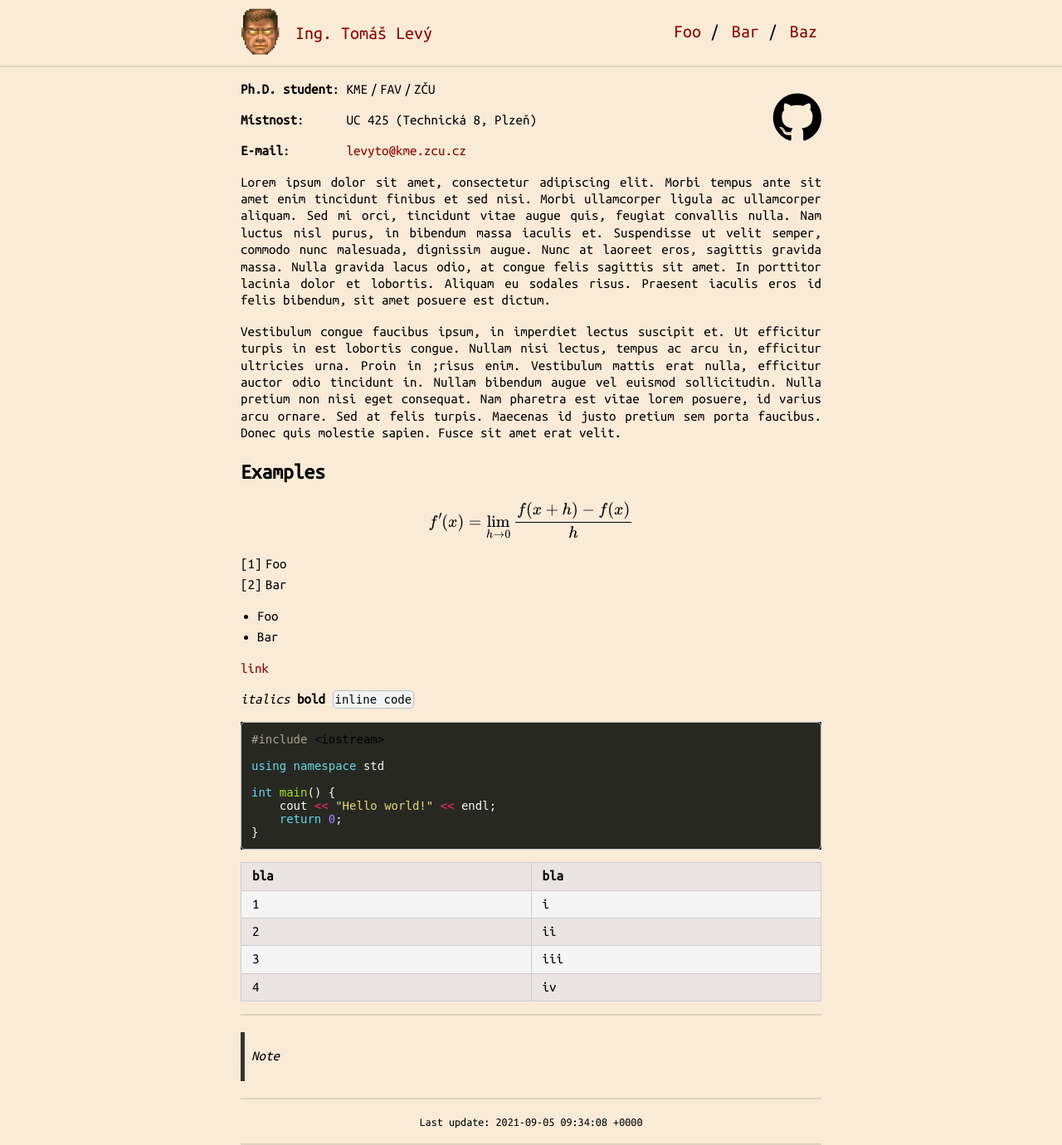
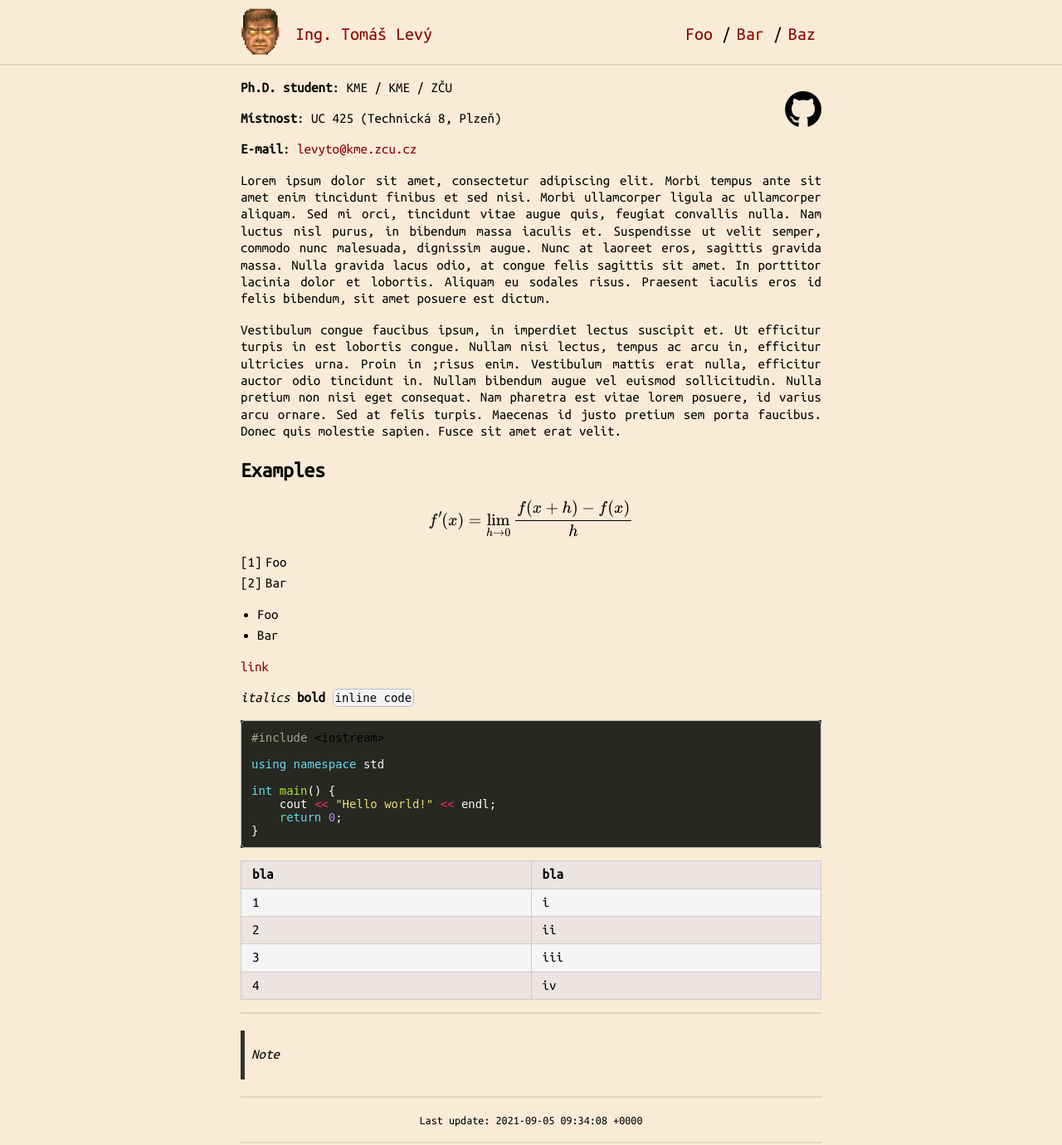
Before and after one commit to levyto/levyto.github.io, a Jekyll site: the page built from index.md, in a window 1280 px wide. Shown: the whole page at 83% size. Built offline with Jekyll 4.4.1, drawn with Linux system fonts in a browser that asks for light colours; nearby versions of some CDN libraries; formulas are drawn with MathJax 3.

Commit message:
changed nav bar

```diff
--- a/_sass/_style.scss
+++ b/_sass/_style.scss
@@ -40,22 +40,22 @@ hr {
     font-size: 22px;
     color: DarkRed;
     display: inline-block;
-    padding: 7px 0 0px 0;
+    padding: 8px 0 0px 0;
 }
 .navbar {
     font-size: 22px;
     /*font-family: "Press Start 2P";*/
-    padding: 20px 0 50px 0;
+    padding: 20px 0 0 0;
 }
 .navbar-ul {
     display: inline-block;
     margin: 0;
-    padding: 5px 0 5px 0;
+    padding: 8px 0 0px 0;
     margin-left: 20px;
 }
 .nav-list {
     list-style-type: none;
-    margin: 0px 5px 0 10px;
+    margin: 0 7px 0 0;
 }
 .alignable {
     display: inline-block;
--- a/_sass/typography.scss
+++ b/_sass/typography.scss
@@ -57,9 +57,4 @@
         text-align: center;
         width: 100%;
     }
-    i {
-        position: relative;
-        margin: 10px 0 0 15px;
-        border-radius: 50%;
-    }
 }
--- a/index.md
+++ b/index.md
@@ -4,15 +4,15 @@ layout: default
 
 <!-- <img class="profile-picture" src="figs/doom2.png"> -->
 <a href="https://github.com/levyto" style="color: black;">
-    <i class="fa fa-github fa-4x" title="GitHub" style="float: right;position: relative;margin: 10px 0 0 15px;"></i>
+    <i class="fa fa-github fa-3x" title="GitHub" style="float: right;position: relative;margin: 10px 0 0 15px;"></i>
 </a>
 <!-- <i class="fa fa-linux fa-4x"></i> -->
 
-**Ph.D. student**: KME&thinsp;/&thinsp;FAV&thinsp;/&thinsp;ZČU
+**Ph.D. student**: KME / KME / ZČU
 
-**Místnost**: &nbsp;&emsp;&emsp;UC 425 (Technická 8, Plzeň)
+**Místnost**: UC 425 (Technická 8, Plzeň)
 
-**E-mail**:  &emsp;&emsp;&emsp; [levyto@kme.zcu.cz](mailto:levyto@kme.zcu.cz)
+**E-mail**: [levyto@kme.zcu.cz](mailto:levyto@kme.zcu.cz)
 
 Lorem ipsum dolor sit amet, consectetur adipiscing elit. Morbi tempus ante sit amet enim tincidunt finibus et sed nisi. Morbi ullamcorper ligula ac ullamcorper aliquam. Sed mi orci, tincidunt vitae augue quis, feugiat convallis nulla. Nam luctus nisl purus, in bibendum massa iaculis et. Suspendisse ut velit semper, commodo nunc malesuada, dignissim augue. Nunc at laoreet eros, sagittis gravida massa. Nulla gravida lacus odio, at congue felis sagittis sit amet. In porttitor lacinia dolor et lobortis. Aliquam eu sodales risus. Praesent iaculis eros id felis bibendum, sit amet posuere est dictum.
 
```
Also changed, not shown: _config.yml (line endings or trailing spaces).
